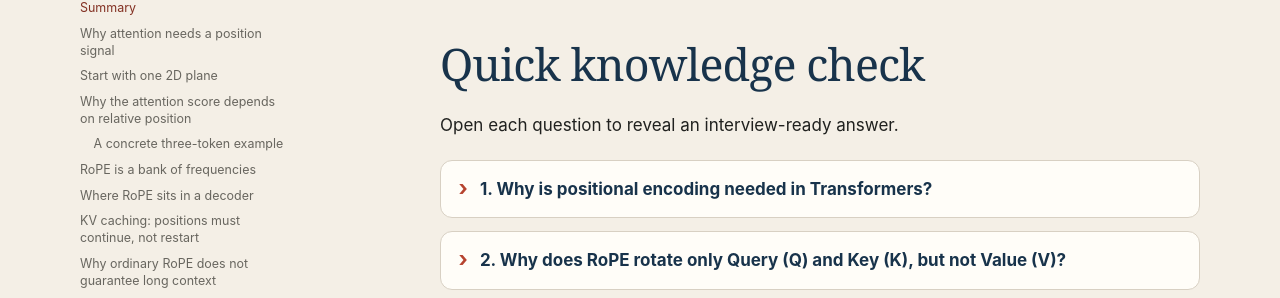
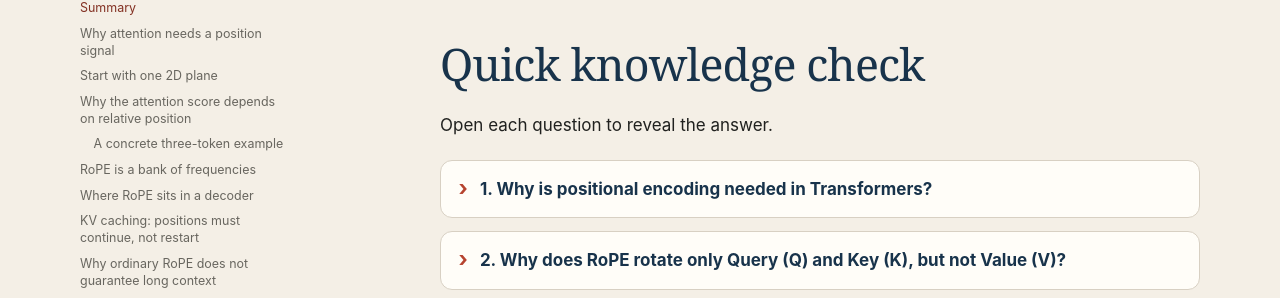
Before and after one commit to PrathyushaPolepalli/PrathyushaPolepalli.github.io, a Jekyll site: the page built from _posts/2026-07-29-rotary-position-embeddings-rope.md, in a window 1280 px wide and 900 px high, scrolled down 15055 px. Shown: the part 145-443 px from the top of the window. Built offline with Jekyll 4.4.1, drawn with Linux system fonts in a browser that asks for light colours.

Commit message:
Remove interview-ready wording
Co-authored-by: Copilot <223556219+Copilot@users.noreply.github.com>

```diff
--- a/_posts/2026-07-29-rotary-position-embeddings-rope.md
+++ b/_posts/2026-07-29-rotary-position-embeddings-rope.md
@@ -368,7 +368,7 @@ Each token's query and key receive absolute rotations. Their Q-K interaction dep
 
 ## Quick knowledge check
 
-Open each question to reveal an interview-ready answer.
+Open each question to reveal the answer.
 
 <details class="knowledge-check">
   <summary>1. Why is positional encoding needed in Transformers?</summary>
```
